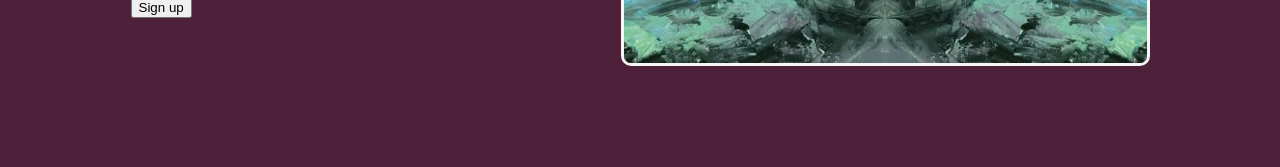
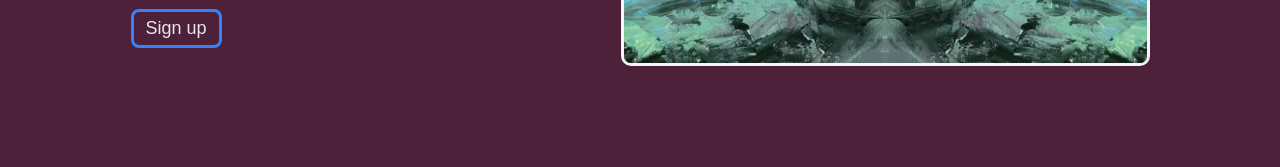
Before and after one commit to ori-des/landing-page, a plain HTML site: page index.html in a window 1280 px wide. Shown: the part 327-494 px from the top of the page. Drawn offline with Linux system fonts and the light colour scheme.

Commit message:
Add button css

```diff
--- a/styles.css
+++ b/styles.css
@@ -126,6 +126,7 @@ h3 {
 .top-p {
     font-size: 18px;
     margin: 0;
+    margin-bottom: 12px;
 }
 
 img {
@@ -155,3 +156,13 @@ img {
 .bottom-p {
     margin: 0;
 }
+
+button {
+    background-color: #4d213a;
+    color: #E5E7EB;
+    border: solid;
+    border-radius: 8px;
+    font-size: 18px;
+    padding: 6px 12px;
+    border-color: #3882F6;
+}
```
